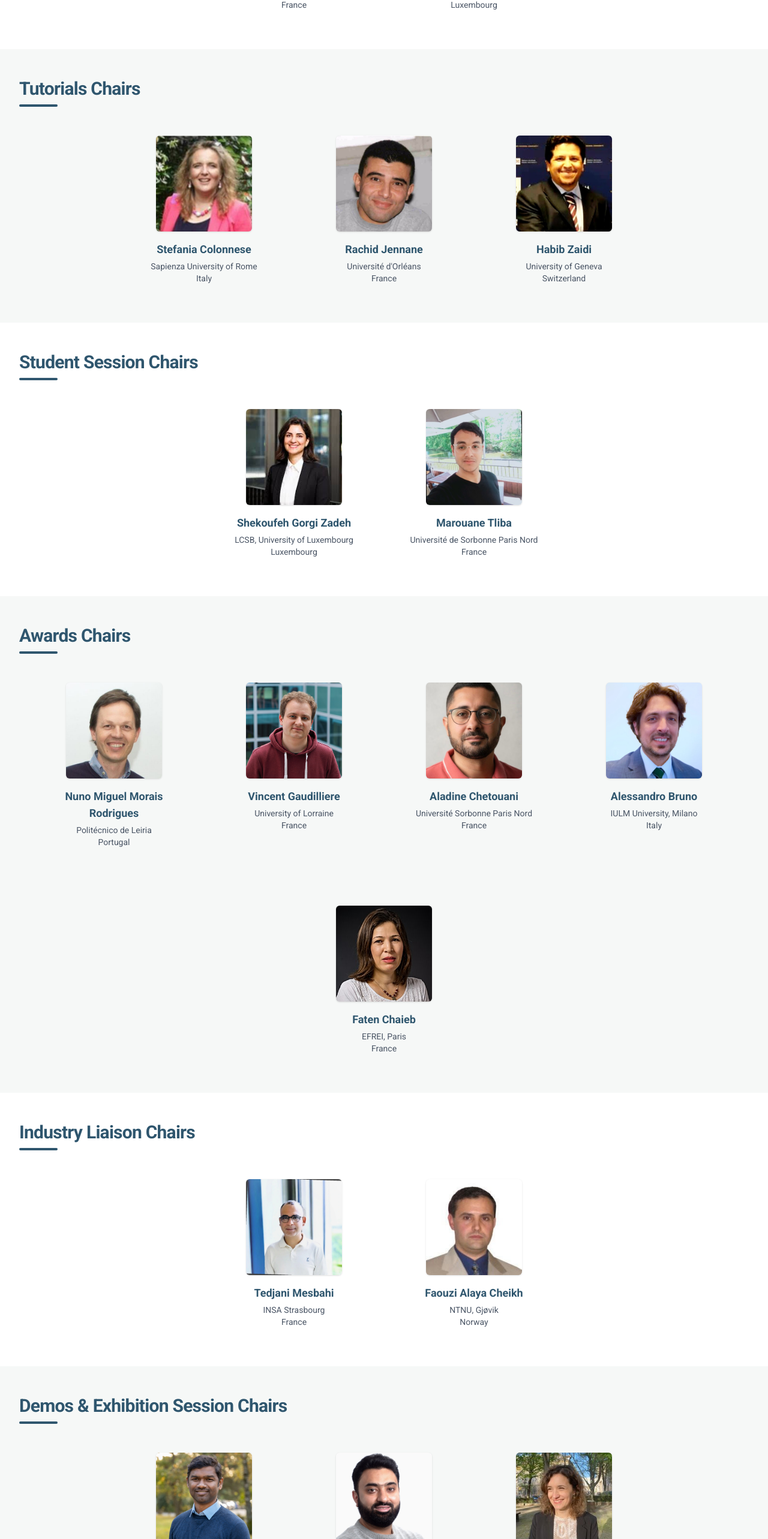
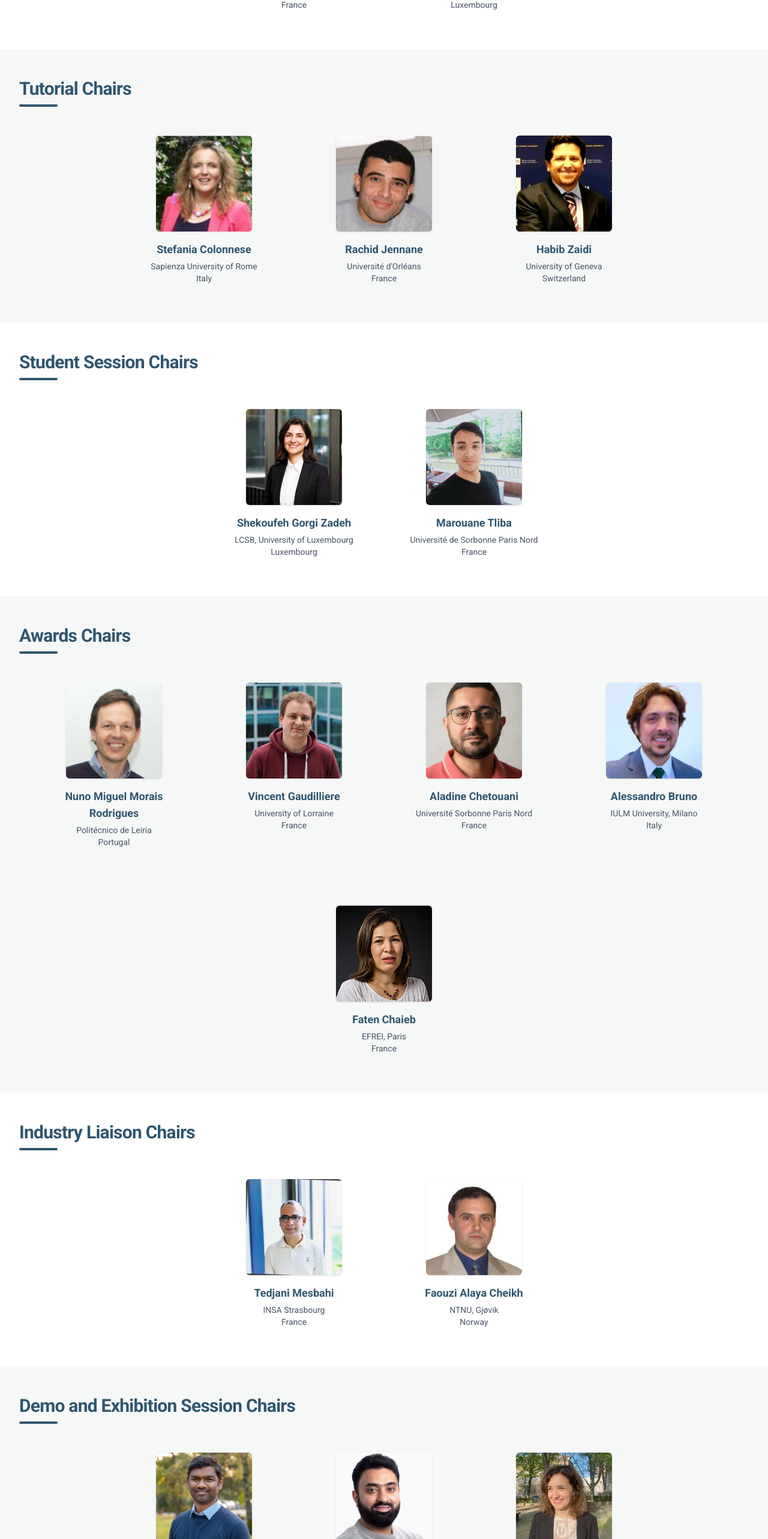
Before and after one commit to euvip2026/euvip2026.github.io, a Next.js app: page /committee in a window 1280 px wide. Shown: the part 1594-4160 px from the top of the page at 60% size. Built offline with nearby package versions, Linux system fonts and the light colour scheme; no server answers.

Commit message:
Fixed typo on the committee members.

```diff
--- a/src/data/committeeMembers.ts
+++ b/src/data/committeeMembers.ts
@@ -70,7 +70,7 @@ export const committeeMembers: { [key: string]: CommitteeMember[] } = {
       cvLink: 'https://lu.linkedin.com/in/raphaël-frank-66925132',
     },
   ],
-  'Tutorials Chairs': [
+  'Tutorial Chairs': [
     {
       firstName: 'Stefania',
       lastName: 'Colonnese',
@@ -182,7 +182,7 @@ export const committeeMembers: { [key: string]: CommitteeMember[] } = {
       cvLink: 'https://www.linkedin.com/in/faouzi-alaya-cheikh-1559582/',
     },
   ],
-  'Demos & Exhibition Session Chairs': [
+  'Demo and Exhibition Session Chairs': [
     {
       firstName: 'Arunkumar',
       lastName: 'Rathinam',
@@ -226,7 +226,7 @@ export const committeeMembers: { [key: string]: CommitteeMember[] } = {
       cvLink: '',
     },
   ],
-  'Publications Chairs': [
+  'Publication Chairs': [
     {
       firstName: 'Meriem',
       lastName: 'Outtas',
```
